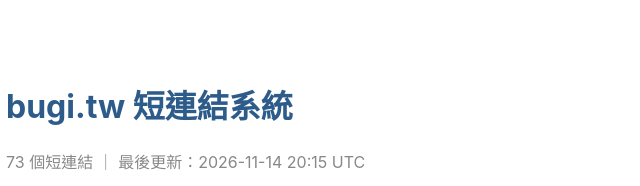
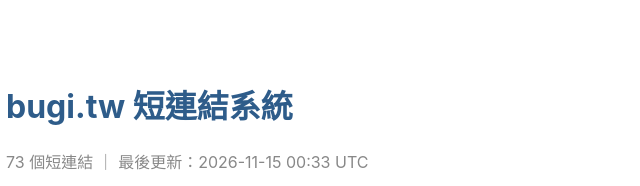
Before and after one commit to dadawution/bugi-redirects, a plain HTML site: page index.html in a window 1280 px wide. Shown: the top 186 px of the page, 134-774 px from the left. Drawn offline with Linux system fonts and the light colour scheme.

```diff
--- a/index.html
+++ b/index.html
@@ -8,7 +8,7 @@ td,th{border:1px solid #ddd;padding:10px;}th{background:#2E5C8A;color:#fff;}
 tr:nth-child(even){background:#f9f9f9;}code{background:#eef;padding:2px 6px;}</style>
 </head><body>
 <h1>bugi.tw 短連結系統</h1>
-<p style="color:#888">73 個短連結 ｜ 最後更新：2026-11-14 20:15 UTC</p>
+<p style="color:#888">73 個短連結 ｜ 最後更新：2026-11-15 00:33 UTC</p>
 <table><tr><th>短代號</th><th>平台</th><th>產品</th><th>狀態</th></tr>
 <tr><td><code>mix-hotel-Agoda</code></td><td>Agoda</td><td>Agoda 通用訂房</td><td>使用中</td></tr>
 <tr><td><code>mix-activity-klook</code></td><td>KLOOK</td><td>KLOOK 通用首頁</td><td>使用中</td></tr>
```
